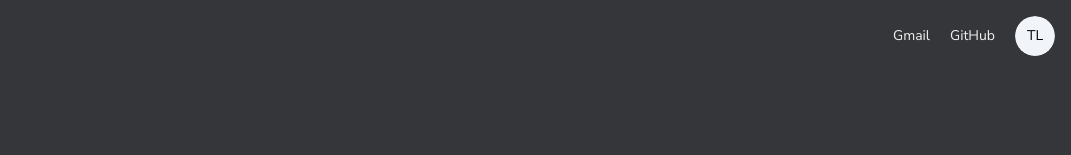
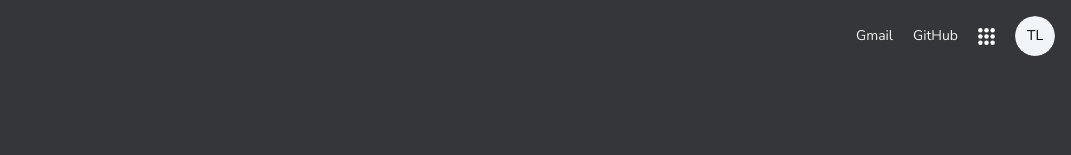
Before and after one commit to Dominier/portfolio-timothy, a Next.js app: page / in a window 1280 px wide. Shown: the top 155 px of the page, without its empty margins (209-1280 px from the left). Built offline with nearby package versions, Linux system fonts and the light colour scheme.

Commit message:
Added Circle Menu on Navbar

```diff
--- a/components/ui/navbar.tsx
+++ b/components/ui/navbar.tsx
@@ -1,11 +1,16 @@
+import Image from "next/image"
 import { Avatar, AvatarFallback, AvatarImage } from "./avatar"
+import Link from "next/link"
 
 export const NavigationBar = () => {
     return (
         <div className="pb-32">
             <div className="text-sm float-right p-4">
                 <a href="mailto: tleprojectcs@gmail.com" className="pr-5 hover:underline">Gmail</a>
-                <a href="https://github.com/Dominier" className="pr-5 hover:underline">GitHub</a>
+                <a href="https://github.com/Dominier" className="pr-3 hover:underline">GitHub</a>
+                <Link href="" className=" hover:bg-gray-500 hover:opacity-80 rounded-3xl p-2 mr-3">
+                    <Image src="/menutop.svg" alt="3x3 menu" width={17} height={15} className="inline-flex" />
+                </Link>
                 <Avatar className="inline-flex">
                     <AvatarImage src="" width={10} height={20} />
                     <AvatarFallback className="text-black">TL</AvatarFallback>
```
Also changed, not shown: public/menutop.svg (added).
